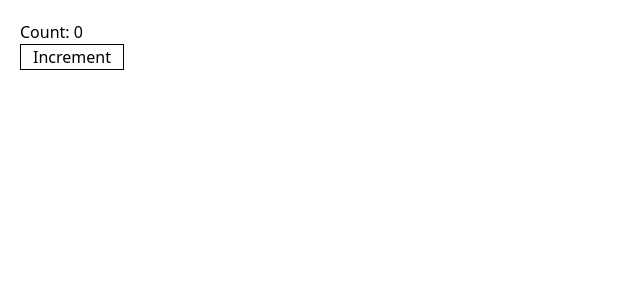
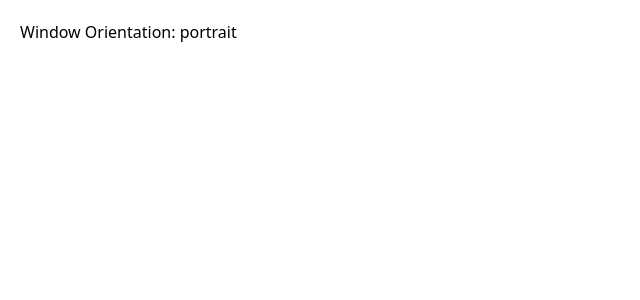
Before and after one commit to rgsk/react-hooks-examples, a Next.js app: page / in a window 1280 px wide. Shown: the top 300 px of the page, without its empty margins (0-640 px from the left). Built offline with nearby package versions, Linux system fonts and the light colour scheme.

Commit message:
useWindowOrientation

```diff
--- a/src/components/HomePage.tsx
+++ b/src/components/HomePage.tsx
@@ -1,11 +1,10 @@
-import SampleStateRef from './Samples/SampleStateRef';
-import SampleUseLocalStorage from './Samples/SampleUseLocalStorage';
+import SampleUseWindowOrientation from './Samples/SampleUseWindowOrientation';
 
 interface IHomePageProps {}
 const HomePage: React.FC<IHomePageProps> = ({}) => {
   return (
     <div className="p-5">
-      <SampleStateRef />
+      <SampleUseWindowOrientation />
     </div>
   );
 };
--- a/src/components/Samples/SampleUseLocalStorage.tsx
+++ b/src/components/Samples/SampleUseLocalStorage.tsx
@@ -1,4 +1,6 @@
 import useLocalStorage from 'hooks/useLocalStorage';
+
+// the best useCase for useLocalStorage can be theme choosen by user
 
 // here we demonstrate use of useLocalStorage
 interface ISampleUseLocalStorageProps {}
--- /dev/null
+++ b/src/components/Samples/SampleUseWindowOrientation.tsx
@@ -0,0 +1,10 @@
+import useWindowOrientation from 'hooks/useWindowOrientation';
+
+interface ISampleUseWindowOrientationProps {}
+const SampleUseWindowOrientation: React.FC<
+  ISampleUseWindowOrientationProps
+> = ({}) => {
+  const windowOrientation = useWindowOrientation();
+  return <div>Window Orientation: {windowOrientation}</div>;
+};
+export default SampleUseWindowOrientation;
--- /dev/null
+++ b/src/hooks/useWindowOrientation.ts
@@ -0,0 +1,37 @@
+import { useEffect, useState } from 'react';
+
+const sleep = (millis: number) => {
+  return new Promise((resolve) => {
+    setTimeout(resolve, millis);
+  });
+};
+
+const useWindowOrientation = () => {
+  const [orientation, setOrientation] = useState<
+    'portrait' | 'landscape-primary' | 'landscape-secondary'
+  >('portrait');
+
+  useEffect(() => {
+    const cb = async () => {
+      await sleep(100);
+      switch (window.orientation) {
+        case 90:
+          setOrientation('landscape-primary');
+          break;
+        case -90:
+          setOrientation('landscape-secondary');
+          break;
+        case 0:
+          setOrientation('portrait');
+          break;
+      }
+    };
+    cb();
+    window.addEventListener('orientationchange', cb);
+    return () => {
+      window.removeEventListener('orientationchange', cb);
+    };
+  }, []);
+  return orientation;
+};
+export default useWindowOrientation;
```
